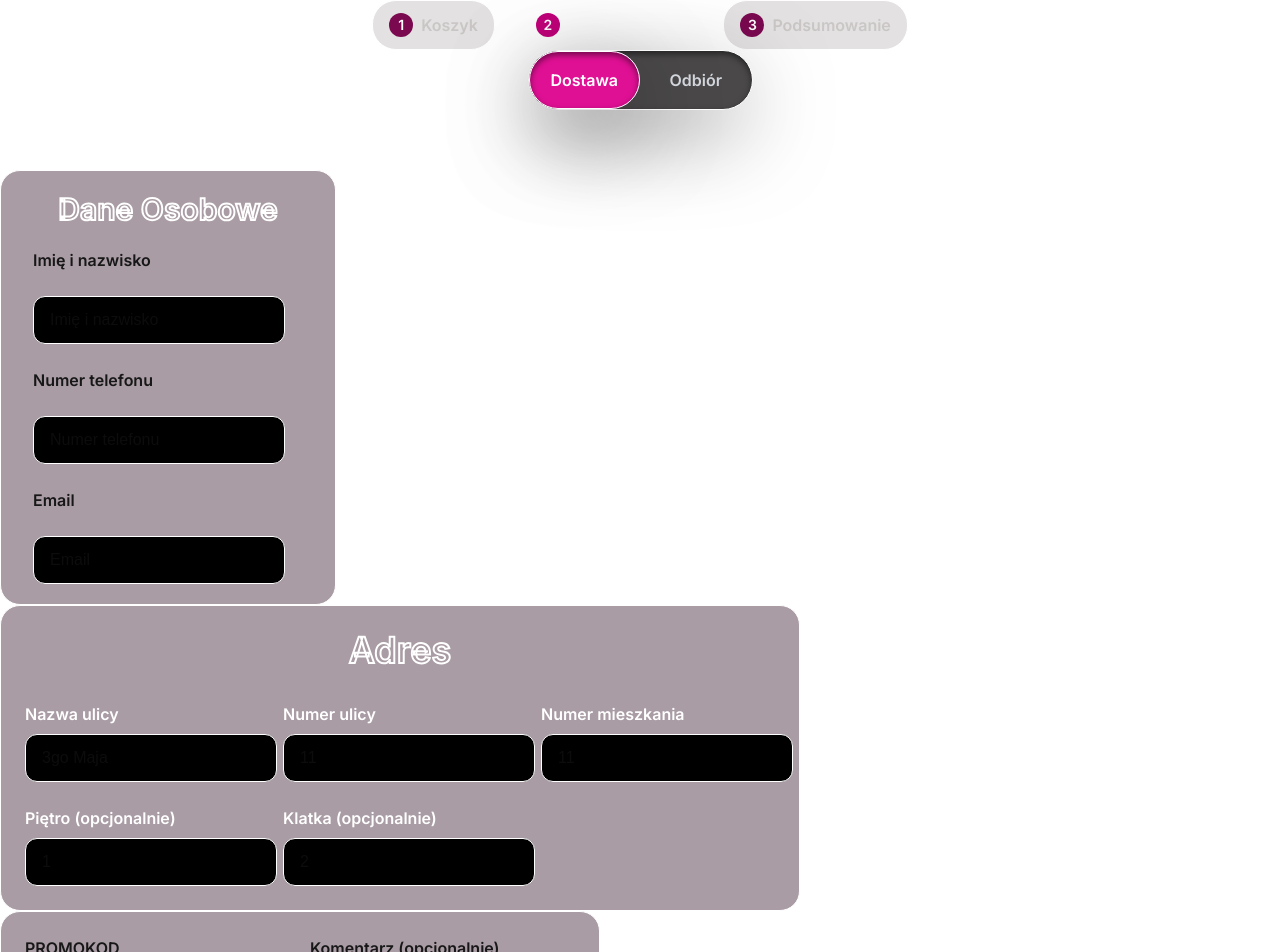
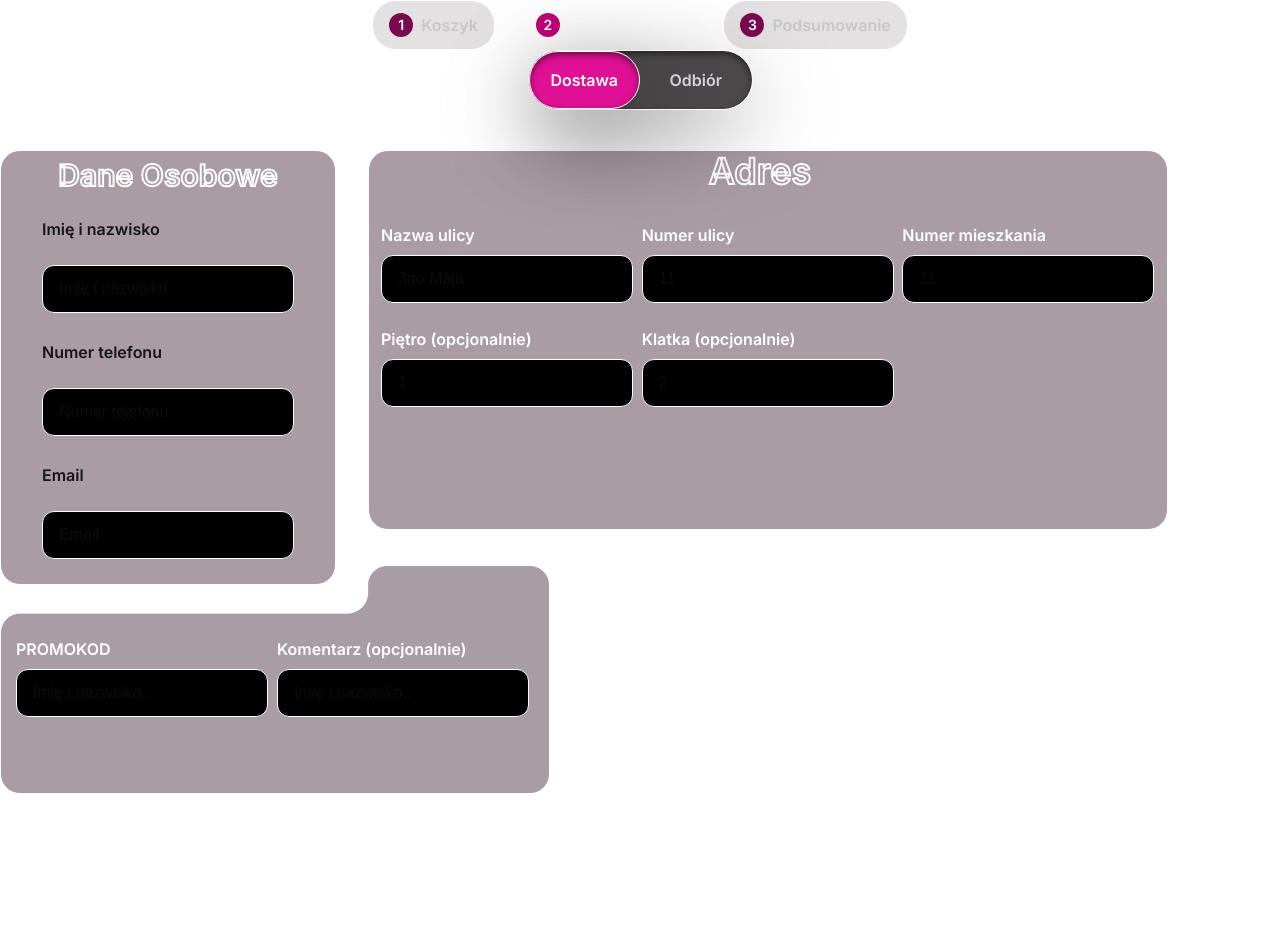
Before and after one commit to Steklowataa/wloska, a Next.js app: page /basket/details in a window 1280 px wide. Shown: the top 952 px of the page. Built offline with nearby package versions, Linux system fonts and the light colour scheme.

Commit message:
ExtraDataForm add

```diff
--- a/src/components/Basket/Details/AdressDataForm.tsx
+++ b/src/components/Basket/Details/AdressDataForm.tsx
@@ -33,7 +33,7 @@ export default function AdressDataForm() {
   ]
 
   return (
-    <div className="p-6 rounded-[20px] w-[800px] bg-[#28091D]/40 border border-white">
+    <div className="pl-3 pr-7 rounded-[20px] w-[800px] h-[380px] bg-[#28091D]/40 border border-white">
       <h2
         className={`${inter.className} text-4xl font-extrabold text-center mb-8`}
         style={{
--- a/src/components/Basket/Details/ExtraDataForm.tsx
+++ b/src/components/Basket/Details/ExtraDataForm.tsx
@@ -1,6 +1,7 @@
 "use client"
 import Input from "./Input"
 import { Inter } from "next/font/google"
+import Image from "next/image"
 
 const inter = Inter({
   subsets: ["latin"],
@@ -11,10 +12,11 @@ type ExtraDataProps = {
     label: string,
     placeholder: string
 }
+
 function ExtraData({label, placeholder}: ExtraDataProps) {
     return (
         <div className="flex flex-col">
-            <label className={`${inter.className} mb-2`}>{label}</label>
+            <label className={`${inter.className} mb-2 text-white`}>{label}</label>
             <Input value={placeholder}/>
         </div>
     )
@@ -22,14 +24,24 @@ function ExtraData({label, placeholder}: ExtraDataProps) {
 
 export default function ExtraDataForm() {
     const fields = [
-        {label: "PROMOKOD", placeholder: "np. 3A45RZ"},
-        {label: "Komentarz (opcjonalnie)", placeholder: "np. proszę nie uzywać dzwonka"}
+        {label: "PROMOKOD", placeholder: "Imię i nazwisko.."},
+        {label: "Komentarz (opcjonalnie)", placeholder: "Imię i nazwisko.."}
     ]
+
     return (
-        <div className="grid grid-cols-2 gap-5 w-[600px] rounded-[20px] bg-[#28091D]/40 border border-white p-6">
-            {fields.map((field, index) => (
-                <ExtraData key={index} {...field}/>
-            ))}
+        <div className="relative w-[550px] h-[400px]">
+            <Image
+                alt="background"
+                src="/images/rectangle.png"
+                width={600}
+                height={400}
+                className="absolute mt-0"
+            />
+            <div className="absolute inset-0 grid grid-cols-2 gap-x-3 pl-4 pr-6 mt-18">
+                {fields.map((field, index) => (
+                    <ExtraData key={index} {...field}/>
+                ))}
+            </div>
         </div>
     )
 }
--- a/src/components/Basket/Details/OrderDetails.tsx
+++ b/src/components/Basket/Details/OrderDetails.tsx
@@ -4,15 +4,26 @@ import PersonalDataForm from "./PersonalDataForm"
 import AdressDataForm from "./AdressDataForm"
 import ExtraDataForm from "./ExtraDataForm"
 
-export default function OrderDetails () {
+export default function OrderDetails() {
   return (
-        <>
-        <div>
+    <div className="flex flex-col gap-10">
       <SwitchButton />
+
+      {/* górny rząd */}
+      <div className="flex gap-8 items-start">
         <PersonalDataForm />
         <AdressDataForm />
+      </div>
+
+      {/* dolny rząd - reduced gap */}
+      <div className="flex gap-8 items-start -mt-15">
         <ExtraDataForm />
       </div>
-        </>
+
+      {/* przycisk dalej */}
+      {/* <div className="flex justify-end">
+        <NextButton />
+      </div> */}
+    </div>
   )
 }
--- a/src/components/Basket/Details/PersonalDataForm.tsx
+++ b/src/components/Basket/Details/PersonalDataForm.tsx
@@ -15,7 +15,7 @@ type FormFieldProps = {
 
 function FormField({label, placeholder} : FormFieldProps) {
     return (
-        <div className="mb-6 pl-4">
+        <div className="mb-6 ">
             <div className={`${inter.className} mb-6`}>{label}</div>
             <Input value={placeholder} />
         </div>
@@ -29,7 +29,7 @@ export default function PersonalDataForm() {
       ]
 
     return (
-        <div className="grid grid-col-1 bg-[#28091D]/40 border border-white w-[336px] h-[435px] rounded-[20px] mt-15 p-4">
+        <div className="grid grid-col-1 bg-[#28091D]/40 border border-white w-[336px] h-[435px] rounded-[20px] items-center justify-center">
 
             <h2 className={`${inter.className} text-[30px] text-center mb-4`} style={{
           WebkitTextStroke: "2px white",
```
Also changed, not shown: public/images/rectangle.png (added). Lines whose indentation alone changed are shown as unchanged.
